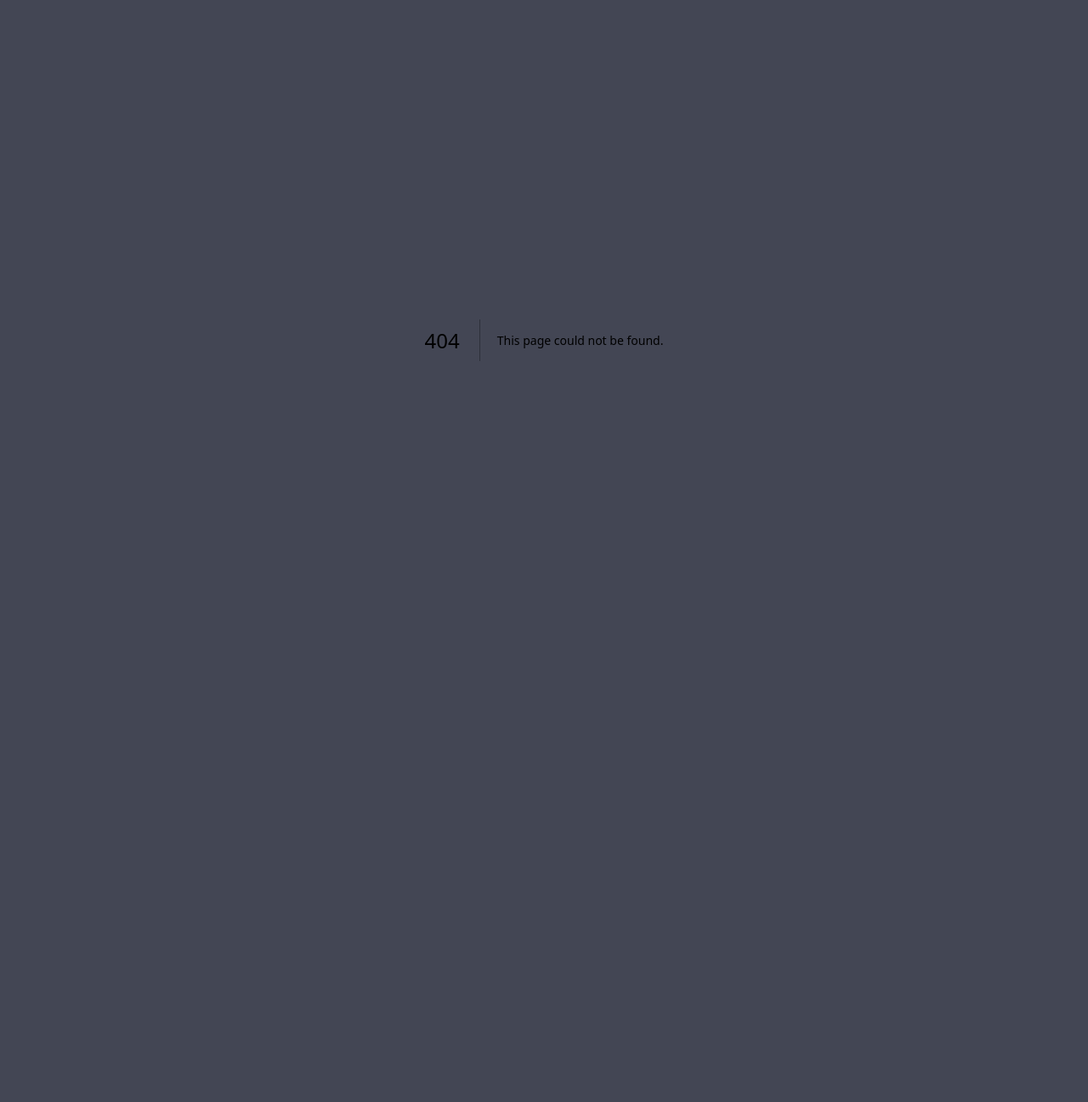
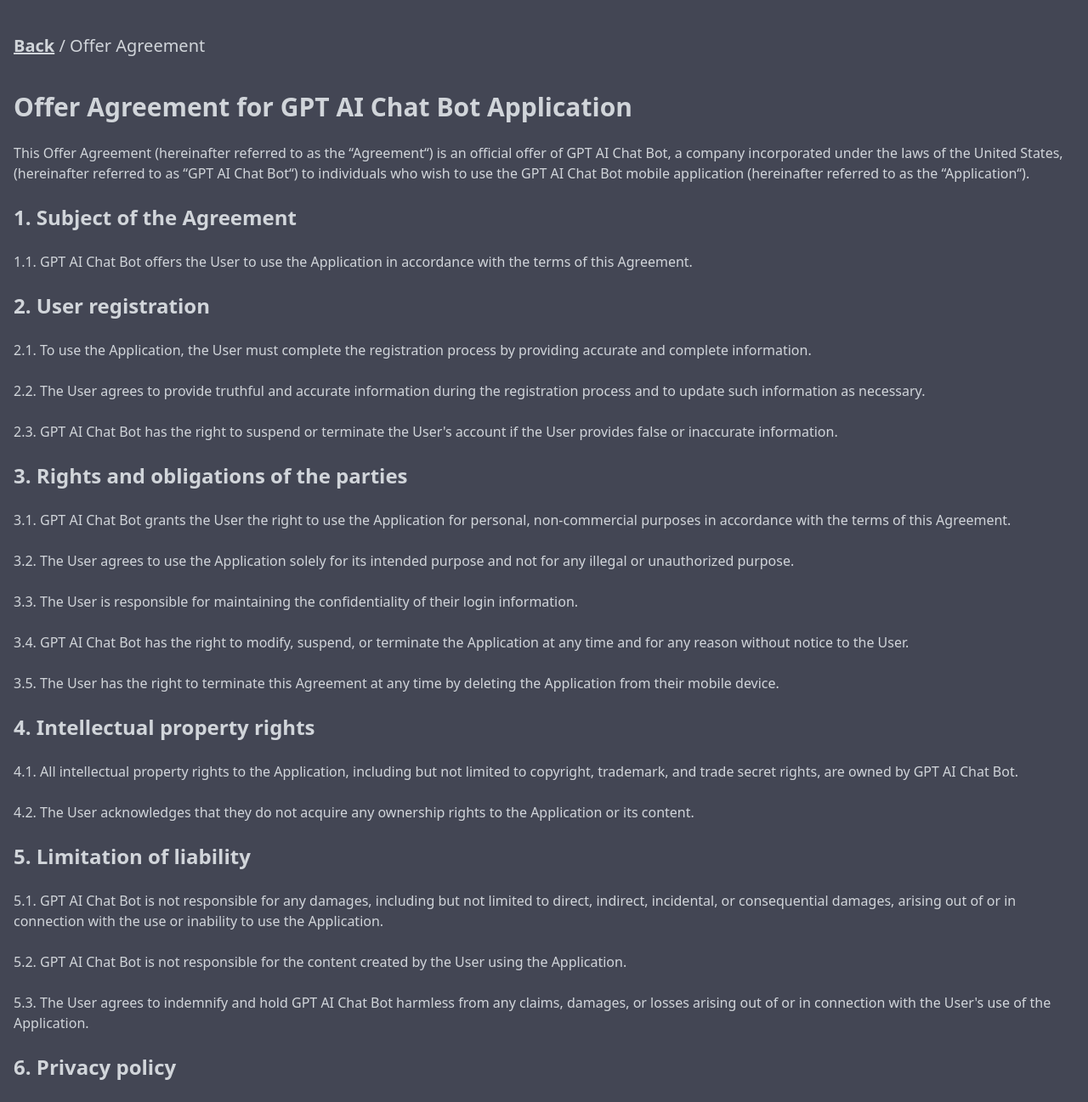
Before and after one commit to Drayfer/chat-gpt-bot, a Next.js app: page /agreement in a window 1280 px wide. Before the commit this address had no page. Shown: the top 1297 px of the page at 85% size. Before the commit the page ends 800 px from the top, so only its background shows below. Built offline with nearby package versions, Linux system fonts and the light colour scheme.

Commit message:
add agreement

```diff
--- /dev/null
+++ b/src/app/agreement/page.tsx
@@ -0,0 +1,140 @@
+import Link from "next/link";
+
+export default function Login() {
+  return (
+    <div className="text-[#D1D5DA] container mx-auto py-10 px-4">
+      <div className="mb-10 text-xl">
+        <Link href="/login" className="font-extrabold underline">
+          Back
+        </Link>{" "}
+        / Offer Agreement
+      </div>
+      <h1 className="text-3xl mb-6 font-bold">
+        Offer Agreement for GPT AI Chat Bot Application
+      </h1>
+
+      <p className="mb-6">
+        This Offer Agreement (hereinafter referred to as the “Agreement“) is an
+        official offer of GPT AI Chat Bot, a company incorporated under the laws
+        of the United States, (hereinafter referred to as “GPT AI Chat Bot“) to
+        individuals who wish to use the GPT AI Chat Bot mobile application
+        (hereinafter referred to as the “Application“).
+      </p>
+
+      <h2 className="text-2xl mb-6 font-bold">1. Subject of the Agreement</h2>
+      <p className="mb-6">
+        1.1. GPT AI Chat Bot offers the User to use the Application in
+        accordance with the terms of this Agreement.
+      </p>
+
+      <h2 className="text-2xl mb-6 font-bold">2. User registration</h2>
+      <p className="mb-6">
+        2.1. To use the Application, the User must complete the registration
+        process by providing accurate and complete information.
+      </p>
+      <p className="mb-6">
+        2.2. The User agrees to provide truthful and accurate information during
+        the registration process and to update such information as necessary.
+      </p>
+      <p className="mb-6">
+        2.3. GPT AI Chat Bot has the right to suspend or terminate the
+        User&apos;s account if the User provides false or inaccurate
+        information.
+      </p>
+
+      <h2 className="text-2xl mb-6 font-bold">
+        3. Rights and obligations of the parties
+      </h2>
+      <p className="mb-6">
+        3.1. GPT AI Chat Bot grants the User the right to use the Application
+        for personal, non-commercial purposes in accordance with the terms of
+        this Agreement.
+      </p>
+      <p className="mb-6">
+        3.2. The User agrees to use the Application solely for its intended
+        purpose and not for any illegal or unauthorized purpose.
+      </p>
+      <p className="mb-6">
+        3.3. The User is responsible for maintaining the confidentiality of
+        their login information.
+      </p>
+      <p className="mb-6">
+        3.4. GPT AI Chat Bot has the right to modify, suspend, or terminate the
+        Application at any time and for any reason without notice to the User.
+      </p>
+      <p className="mb-6">
+        3.5. The User has the right to terminate this Agreement at any time by
+        deleting the Application from their mobile device.
+      </p>
+
+      <h2 className="text-2xl mb-6 font-bold">
+        4. Intellectual property rights
+      </h2>
+      <p className="mb-6">
+        4.1. All intellectual property rights to the Application, including but
+        not limited to copyright, trademark, and trade secret rights, are owned
+        by GPT AI Chat Bot.
+      </p>
+      <p className="mb-6">
+        4.2. The User acknowledges that they do not acquire any ownership rights
+        to the Application or its content.
+      </p>
+
+      <h2 className="text-2xl mb-6 font-bold">5. Limitation of liability</h2>
+      <p className="mb-6">
+        5.1. GPT AI Chat Bot is not responsible for any damages, including but
+        not limited to direct, indirect, incidental, or consequential damages,
+        arising out of or in connection with the use or inability to use the
+        Application.
+      </p>
+      <p className="mb-6">
+        5.2. GPT AI Chat Bot is not responsible for the content created by the
+        User using the Application.
+      </p>
+      <p className="mb-6">
+        5.3. The User agrees to indemnify and hold GPT AI Chat Bot harmless from
+        any claims, damages, or losses arising out of or in connection with the
+        User's use of the Application.
+      </p>
+
+      <h2 className="text-2xl mb-6 font-bold">6. Privacy policy</h2>
+      <p className="mb-6">
+        6.1. GPT AI Chat Bot collects and processes the User&apos;s personal
+        information in accordance with its Privacy Policy, which is available on
+        the GPT AI Chat Bot website.
+      </p>
+      <p className="mb-6">
+        6.2. The User agrees that GPT AI Chat Bot may collect, use, and disclose
+        their personal information in accordance with the Privacy Policy.
+      </p>
+      <h2 className="text-2xl mb-6 font-bold">
+        7. Governing law and dispute resolution
+      </h2>
+      <p className="mb-6">
+        7.1. This Agreement shall be governed by and construed in accordance
+        with the laws of the United States.
+      </p>
+      <p className="mb-6">
+        7.2. Any dispute arising out of or in connection with this Agreement
+        shall be resolved by arbitration in accordance with the rules of the
+        American Arbitration Association.
+      </p>
+
+      <h2 className="text-2xl mb-6 font-bold">8. Miscellaneous</h2>
+      <p className="mb-6">
+        8.1. This Agreement constitutes the entire agreement between the parties
+        and supersedes all prior agreements and understandings, whether written
+        or oral, relating to the subject matter of this Agreement.
+      </p>
+      <p className="mb-6">
+        8.2. GPT AI Chat Bot has the right to assign this Agreement to a third
+        party without the User&apos;s consent.
+      </p>
+      <p className="mb-6">
+        8.3. If any provision of this Agreement is found to be invalid or
+        unenforceable, the remaining provisions shall remain in full force and
+        effect.
+      </p>
+    </div>
+  );
+}
--- a/src/app/login/page.tsx
+++ b/src/app/login/page.tsx
@@ -110,6 +110,13 @@
         >
           Developer&apos;s Page
         </Button>
+        <div className="flex">
+          <Link
+            className="px-[15px] py-1 flex justify-start items-center border-0 text-white gap-1 mb-2 bg-transparent"
+            href="/agreement"
+          >
+            Agreement
+          </Link>
           <Link
             className="px-[15px] py-1 flex justify-start items-center border-0 text-white gap-1 mb-2 bg-transparent"
             href="/privacy"
@@ -118,5 +125,6 @@
           </Link>
         </div>
       </div>
+    </div>
   );
 }
```
Lines whose indentation alone changed are shown as unchanged.
